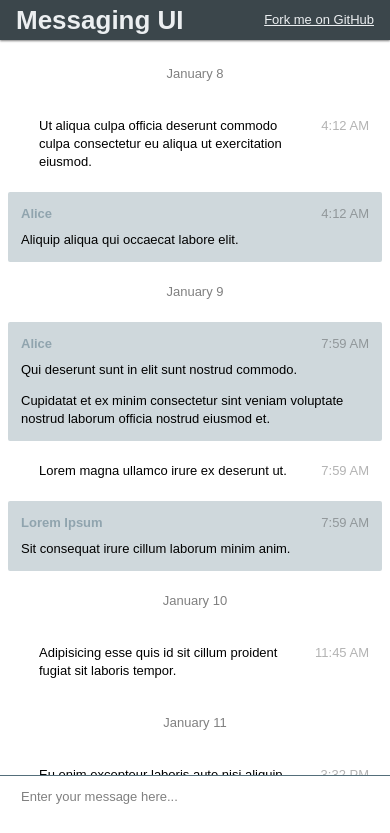
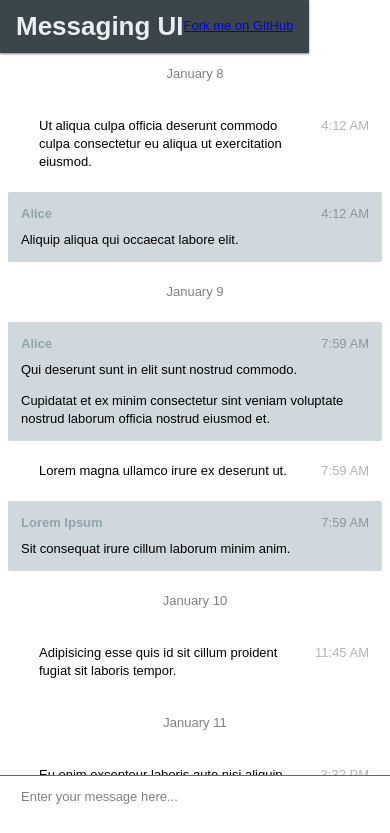
Before and after one commit to DmitryMyadzelets/ui-messaging, a website: page index.html in a window 390 px wide. Shown: the top 833 px of the page. Drawn offline with Linux system fonts and the light colour scheme.

Commit message:
Mobile debug

```diff
--- a/css/main.css
+++ b/css/main.css
@@ -5,8 +5,7 @@ body {
     line-height: 18px;
     overflow-wrap: break-word;
     background-color: #B0BEC5;
-    padding: 0;
-    margin: 0;
+    maring: 5em;
 }
 
 
@@ -22,34 +21,26 @@ header {
     /* where */
     position: fixed;
     top: 0;
-    width: 100%;
-    height: 40px;
+    right: 0;
+    left: 0;
+    height: 3em;
     /* how*/
     color: #ECEFF1;
     background-color: rgba(38, 50, 56, 0.9);
     box-shadow: rgba(0, 0, 0, 0.5) 0px 1px 2px 0px;
+    display: table;
     padding: 0 16px;
     box-sizing: border-box;
 }
 
-header * {
-    margin: 0;
-    line-height: 40px; /* should be equal to the header height */
-    display: inline-block;
-    color: inherit;
-}
-
-header > div {
-    height: 40px;
+header > * {
+    display: table-cell;
+    vertical-align: middle;
 }
 
 header > a {
     color: inherit;
     text-align: right;
-}
-
-.pull-right {
-    float: right;
 }
 
 footer {
```
